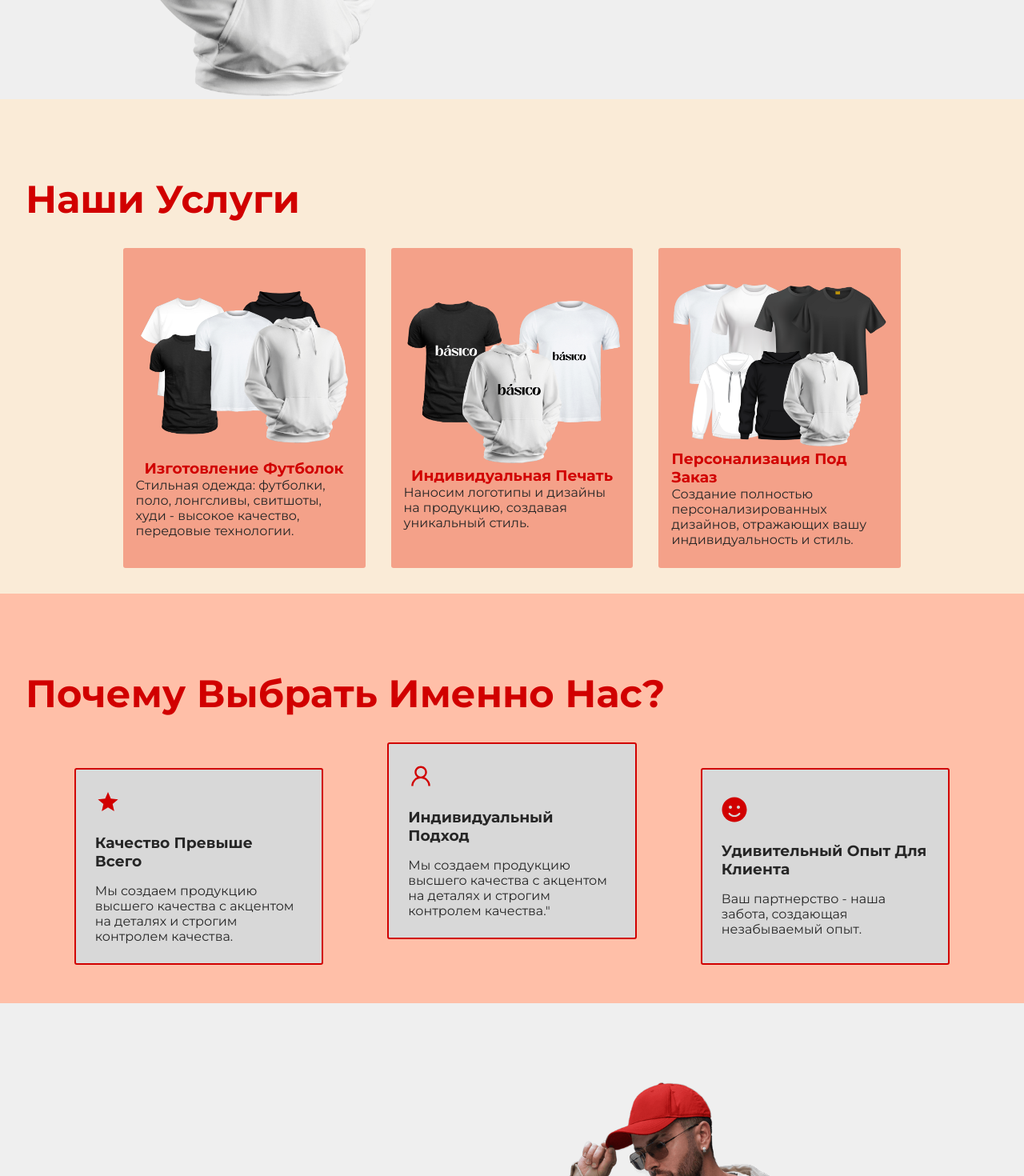
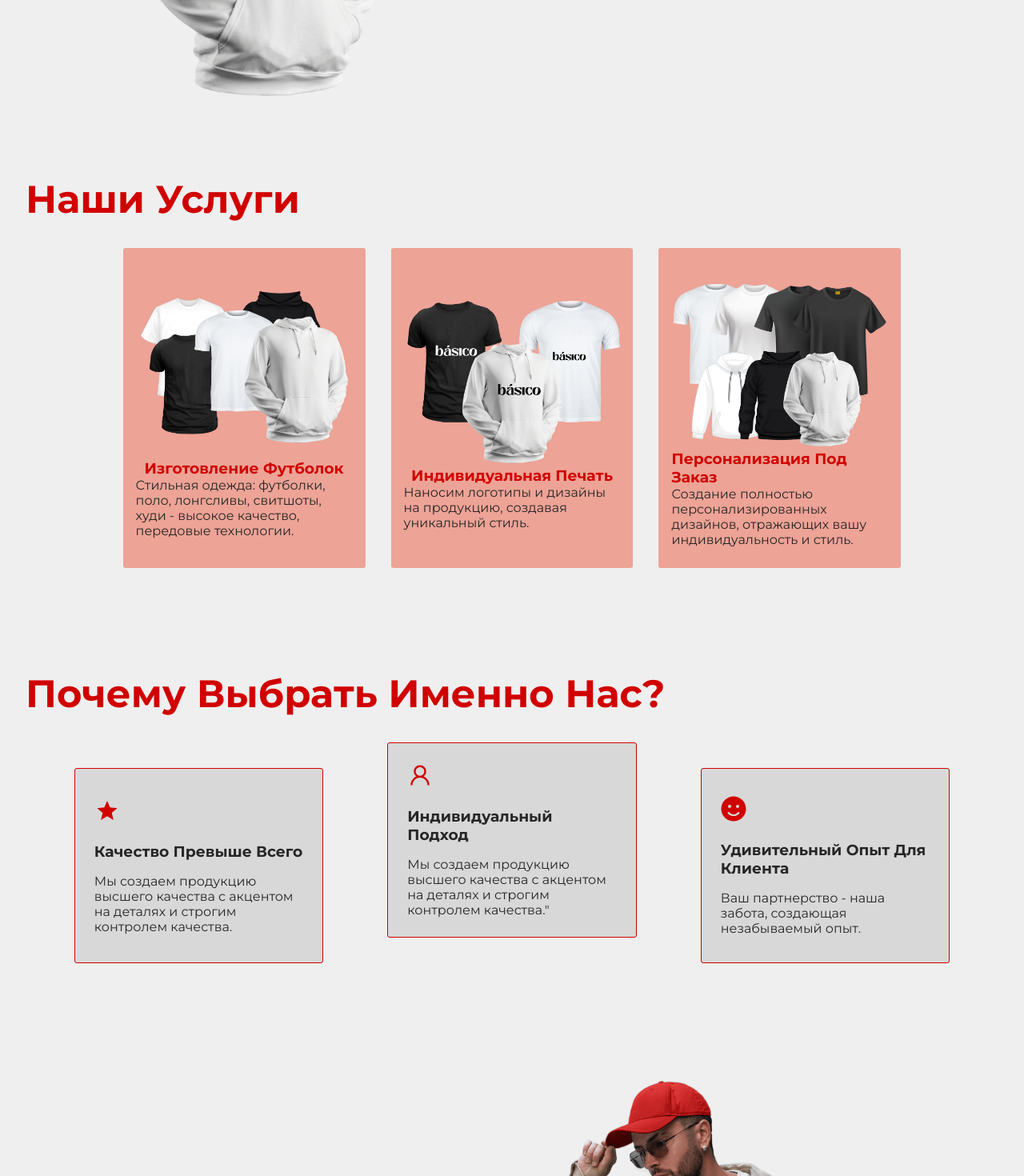
Before and after one commit to SardorDev12/basico.uz, a React (Vite) app: page / in a window 1280 px wide. Shown: the part 500-1970 px from the top of the page at 80% size. Built offline with nearby package versions, Linux system fonts and the light colour scheme.

Commit message:
fix color

```diff
--- a/src/Sass/footer.scss
+++ b/src/Sass/footer.scss
@@ -2,7 +2,7 @@
 
 .footer {
   background-color: #000000;
-  padding-top: 4rem;
+  padding: 4rem 0 1rem;
   .form-title {
     text-align: center;
     color: #ddd;
--- a/src/Sass/qualities.scss
+++ b/src/Sass/qualities.scss
@@ -1,8 +1,4 @@
 @import "../Sass/variables.scss";
-
-.qualities-section {
-  background-color: rgb(255, 191, 168);
-}
 
 .qualities {
   width: 90%;
@@ -17,7 +13,7 @@
     align-items: flex-start;
     gap: 1rem;
     padding: 1.5rem;
-    border: 2px solid $primary-color;
+    border: 1px solid $primary-color;
     border-radius: 3px;
     background-color: rgb(216, 216, 216);
 
--- a/src/Sass/services.scss
+++ b/src/Sass/services.scss
@@ -1,8 +1,4 @@
 @import "../Sass/variables.scss";
-
-.services-section {
-  background-color: antiquewhite;
-}
 
 .services-container {
   @include flex-row;
--- a/src/Sass/statistics.scss
+++ b/src/Sass/statistics.scss
@@ -2,7 +2,6 @@
 
 .statistics-section {
   padding: 3rem;
-  background-color: bisque;
   display: grid;
   grid-template-columns: repeat(3, 1fr);
 }
```
